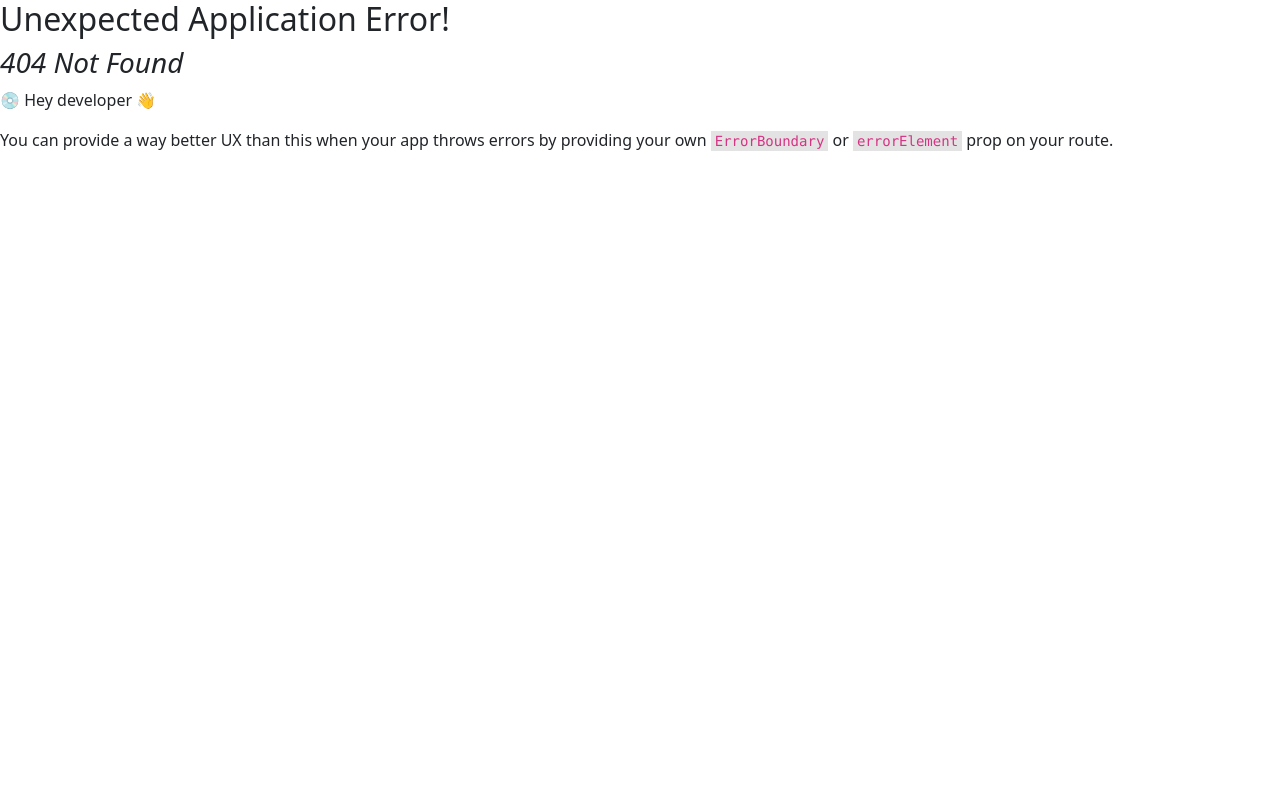
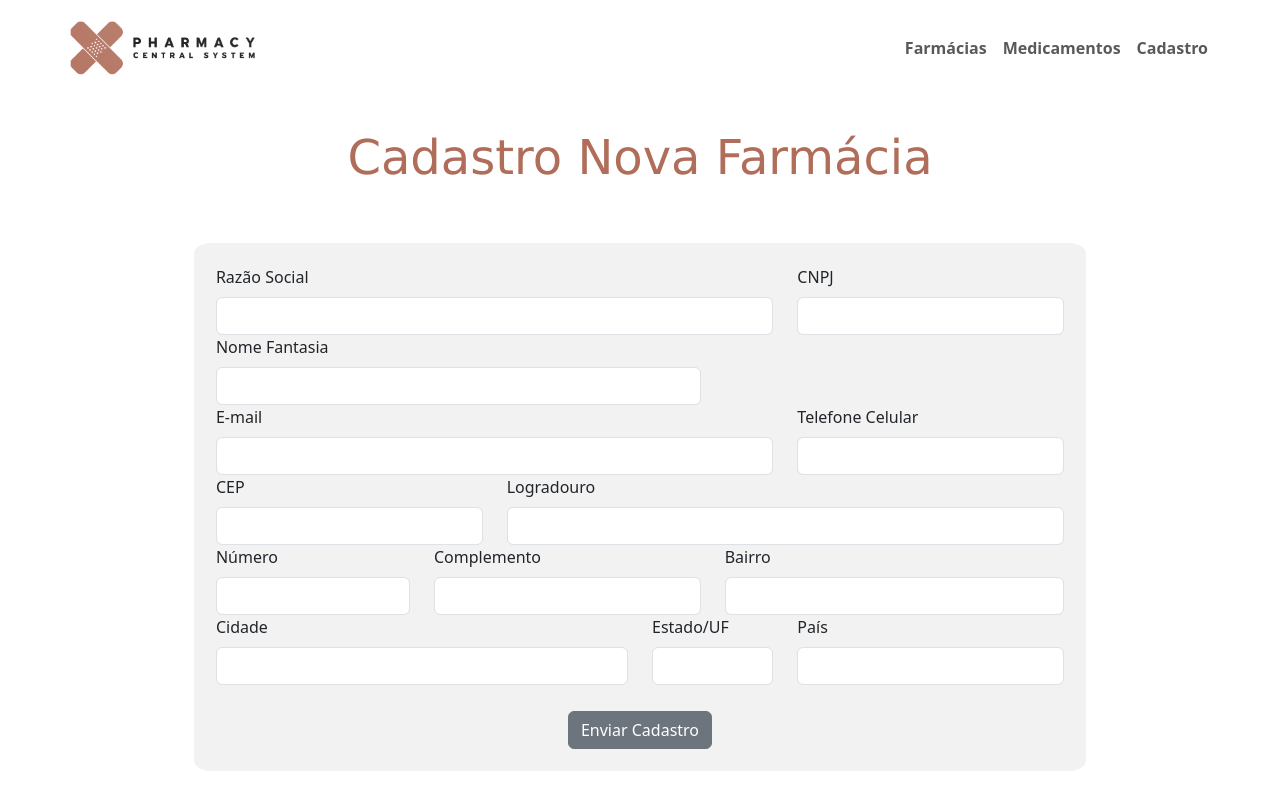
Before and after one commit to lisimachado/Projeto1_fullstack_farmacia, a React (Vite) app in the folder PharmacySystem/: page /cadastronovafarmacia in a window 1280 px wide. Before the commit this address had no page. Built offline with nearby package versions, Linux system fonts and the light colour scheme.

Commit message:
Feat: Adicionado formulário de farmácias e estilo

```diff
--- a/PharmacySystem/src/components/BtnCadastro/BtnCadastro.jsx
+++ b/PharmacySystem/src/components/BtnCadastro/BtnCadastro.jsx
@@ -4,10 +4,10 @@ import { Button } from 'react-bootstrap';
 export const BtnCadastro = () => {
   return (
     <div className="d-grid gap-4">
-      <Button variant="outline-dark" size="lg">
+      <Button href="/cadastronovafarmacia" variant="outline-dark" size="lg">
         Nova Farmácia
       </Button>
-      <Button variant="outline-dark" size="lg">
+      <Button href="/cadastronovomedicamento" variant="outline-dark" size="lg">
         Novo Medicamento
       </Button>
     </div>
--- /dev/null
+++ b/PharmacySystem/src/components/FormNovaFarmacia/FormNovaFarmacia.css
@@ -0,0 +1,12 @@
+.FormCadastro{
+	margin: 0 10%;
+	background-color: rgb(128, 128, 128, 0.1);
+	padding: 2%;
+	border-radius: 2%;
+	align-items: center;
+
+}
+
+#btn-cadastro{
+	margin-top: 3%;
+}
--- a/PharmacySystem/src/components/FormNovaFarmacia/FormNovaFarmacia.jsx
+++ b/PharmacySystem/src/components/FormNovaFarmacia/FormNovaFarmacia.jsx
@@ -0,0 +1,96 @@
+import Button from 'react-bootstrap/Button';
+import Form from 'react-bootstrap/Form';
+import './FormNovaFarmacia.css';
+
+export const FormNovaFarmacia = ()=> {
+  return (
+
+		<Form className="FormCadastro">
+			<div className="form-group row">
+				<Form.Group className="col-8" id="form_nome">
+					<Form.Label>Razão Social</Form.Label>
+					<Form.Control type="text" />
+				</Form.Group>
+
+				<Form.Group className="col-4" id="form_cnpj">
+					<Form.Label>CNPJ</Form.Label>
+					<Form.Control type="number" />
+				</Form.Group>
+			</div>
+
+			<div className="form-group row">
+				<Form.Group className="col-7" id="form_fantasia">
+					<Form.Label>Nome Fantasia</Form.Label>
+					<Form.Control type="text" />
+				</Form.Group>
+			</div>
+
+			<div className="form-group row">
+				<Form.Group className="col-8" id="form_email">
+					<Form.Label>E-mail</Form.Label>
+					<Form.Control type="email" />
+				</Form.Group>
+
+				<Form.Group className="col-4" id="form_telefone">
+					<Form.Label>Telefone Celular</Form.Label>
+					<Form.Control type="number" />
+				</Form.Group>
+			</div>
+
+			<div className="form-group row">
+				<Form.Group className="col-4" id="form_cep">
+					<Form.Label>CEP</Form.Label>
+					<Form.Control type="number" />
+				</Form.Group>
+
+				<Form.Group className="col-8" id="form_logradouro">
+					<Form.Label>Logradouro</Form.Label>
+					<Form.Control type="text" />
+				</Form.Group>
+			</div>
+			<div className="form-group row">
+				<Form.Group className="col-3" id="form_numero">
+					<Form.Label>Número</Form.Label>
+					<Form.Control type="number" />
+				</Form.Group>
+
+				<Form.Group className="col-4" id="form_complemento">
+					<Form.Label>Complemento</Form.Label>
+					<Form.Control type="text" />
+				</Form.Group>
+
+				<Form.Group className="col-5" id="form_bairro">
+					<Form.Label>Bairro</Form.Label>
+					<Form.Control type="text" />
+				</Form.Group>
+			</div>
+			<div className="form-group row">
+				<Form.Group className="col-6" id="form_cidade">
+					<Form.Label>Cidade</Form.Label>
+					<Form.Control type="text" />
+				</Form.Group>
+
+				<Form.Group className="col-2" id="form_uf">
+					<Form.Label>Estado/UF</Form.Label>
+					<Form.Control type="text" />
+				</Form.Group>
+
+				<Form.Group className="col-4" id="form_pais">
+					<Form.Label>País</Form.Label>
+					<Form.Control type="text" />
+				</Form.Group>
+			</div>
+
+
+			<div className="d-flex justify-content-center">
+				<Button
+				className="mc-auto"
+				variant="secondary"
+				type="submit"
+				id="btn-cadastro">
+					Enviar Cadastro
+				</Button>
+			</div>
+    </Form>
+  );
+}
--- a/PharmacySystem/src/components/Login/Login.jsx
+++ b/PharmacySystem/src/components/Login/Login.jsx
@@ -4,7 +4,7 @@ import Form from "react-bootstrap/Form";
 
 export const FormLogin = () => {
   return (
-    <Form>
+    <Form className="formLogin">
       <Form.Group className="mb-3" controlId="formEmail">
         <Form.Label>Usuário</Form.Label>
         <Form.Control type="email" placeholder="Digite seu usuário" />
@@ -22,6 +22,6 @@ export const FormLogin = () => {
 					Entrar
 				</Button>
 			</div>
-       </Form>
+    </Form>
   );
 }
--- a/PharmacySystem/src/pages/PgCadFarmacias/PgCadFarmacias.jsx
+++ b/PharmacySystem/src/pages/PgCadFarmacias/PgCadFarmacias.jsx
@@ -0,0 +1,10 @@
+import { FormNovaFarmacia } from'.././../components/FormNovaFarmacia/FormNovaFarmacia'
+
+export const PgCadFarmacias = () => {
+  return (
+    <div className="container">
+			<h3 className="title">Cadastro Nova Farmácia</h3>
+			<FormNovaFarmacia/>
+    </div>
+  );
+};
--- a/PharmacySystem/src/pages/PgCadMedicamentos/PgCadMedicamentos.jsx
+++ b/PharmacySystem/src/pages/PgCadMedicamentos/PgCadMedicamentos.jsx
@@ -0,0 +1,7 @@
+export const PgCadMedicamentos = () => {
+  return (
+    <div className="container">
+			<h3 className="title">Cadastro Novo Medicamento</h3>
+    </div>
+  );
+};
```
Also changed, not shown: PharmacySystem/src/Router.jsx (+8 -2 lines).
